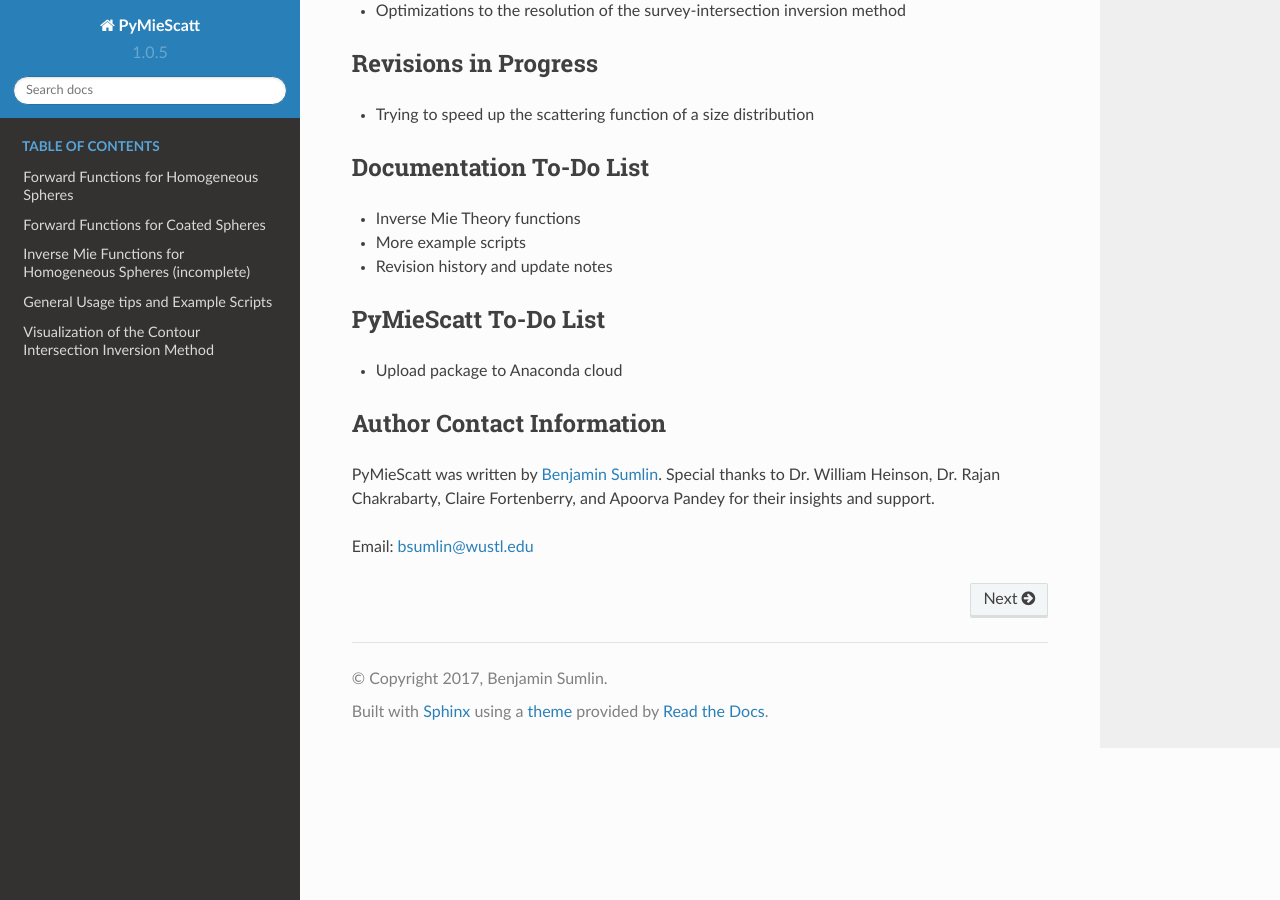
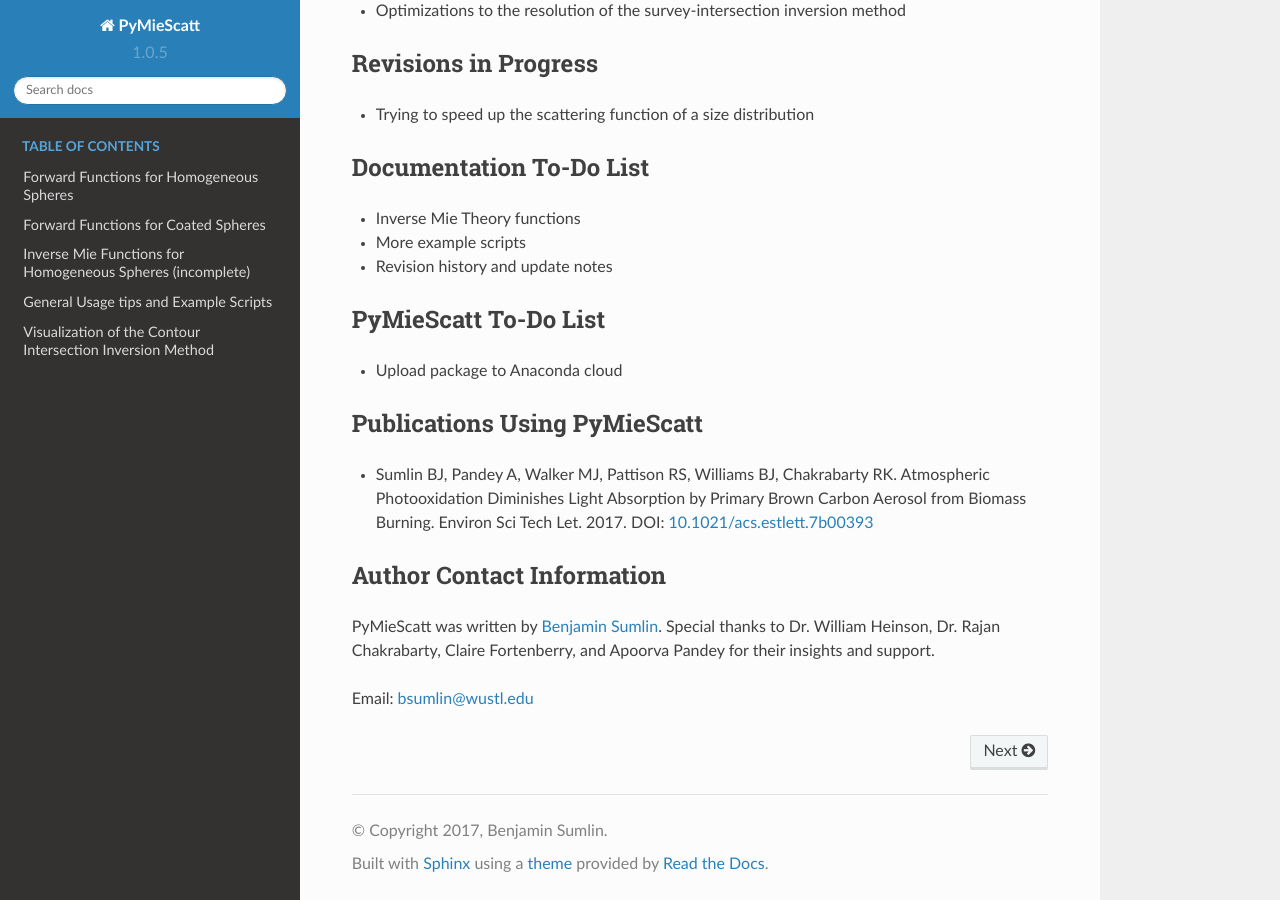
Before and after one commit to bsumlin/PyMieScatt, a Sphinx documentation site: the page built from docs/index.rst, in a window 1280 px wide and 900 px high, scrolled down 1268 px. Built offline with Sphinx 7.4.7 and the Read the Docs theme 2.0.0, drawn with Linux system fonts in a browser that asks for light colours; formulas are drawn with MathJax 3; pages that are not in the unit, such as notebooks, are missing from menus.

Commit message:
minor
docs

```diff
--- a/docs/index.rst
+++ b/docs/index.rst
@@ -57,6 +57,11 @@
 
 - Upload package to Anaconda cloud
 
+Publications Using PyMieScatt
+-----------------------------
+
+- Sumlin BJ, Pandey A, Walker MJ, Pattison RS, Williams BJ, Chakrabarty RK. Atmospheric Photooxidation Diminishes Light Absorption by Primary Brown Carbon Aerosol from Biomass Burning. Environ Sci Tech Let. 2017. DOI: `10.1021/acs.estlett.7b00393 <http://doi.org/10.1021/acs.estlett.7b00393>`_
+
 Author Contact Information
 --------------------------
 PyMieScatt was written by `Benjamin Sumlin <https://air.eece.wustl.edu/people/ben-sumlin/>`_. Special thanks to Dr. William Heinson, Dr. Rajan Chakrabarty, Claire Fortenberry, and Apoorva Pandey for their insights and support.
```
Also changed, not shown: 1 other file.
